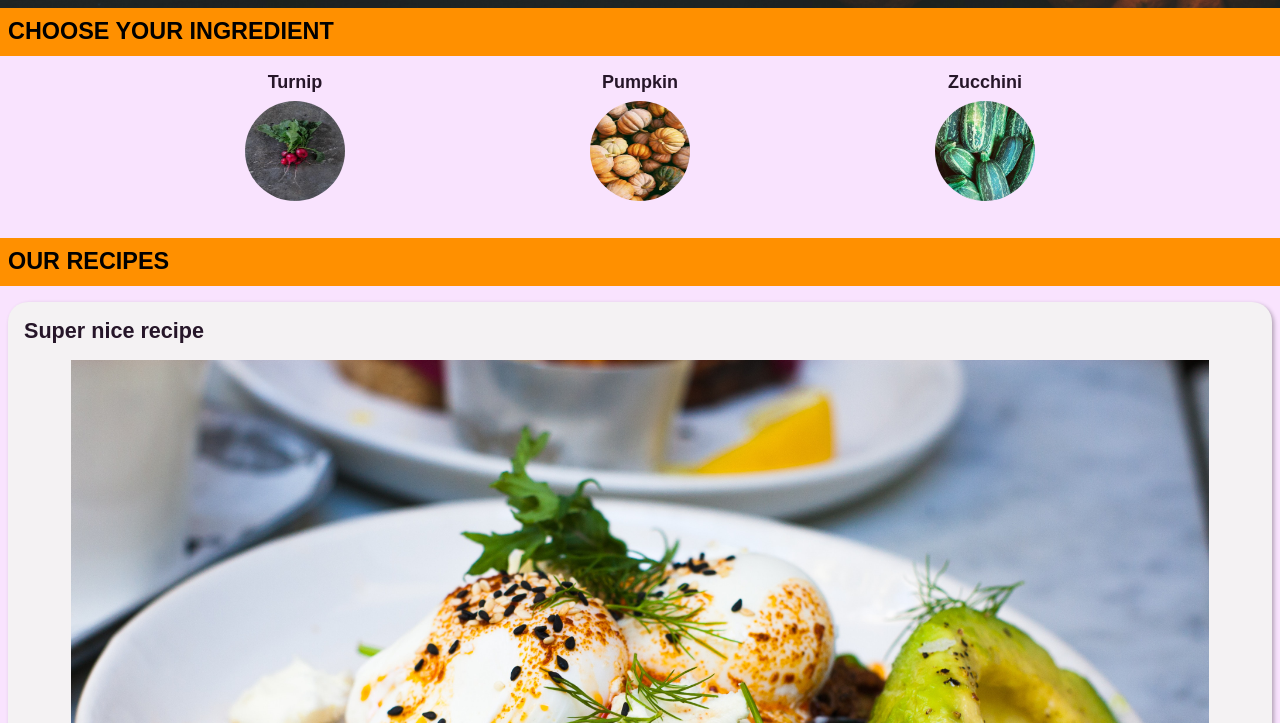
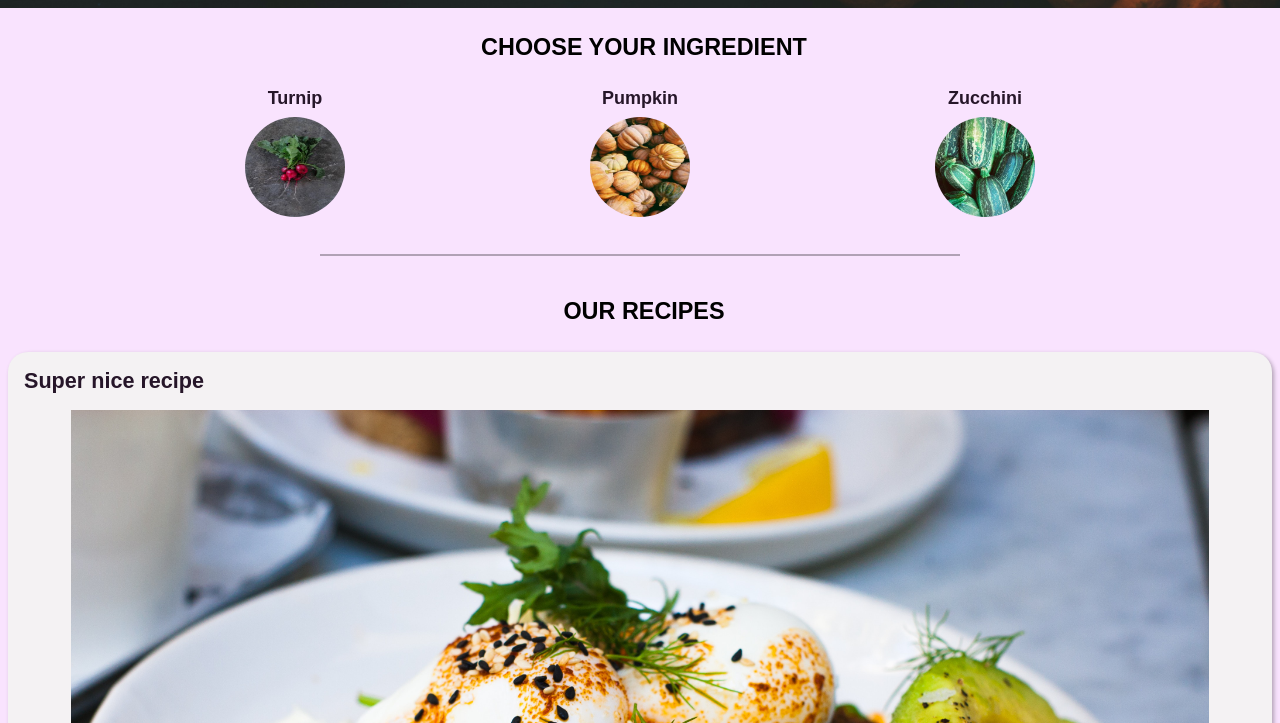
Before and after one commit to vladka-kl/lazy-autumn-recipes-project, a plain HTML site: page index.html in a window 1280 px wide. Shown: the part 145-868 px from the top of the page. Drawn offline with Linux system fonts and the light colour scheme.

Commit message:
DO NOT MERGEgit add .! Color changes

```diff
--- a/index.html
+++ b/index.html
@@ -59,6 +59,7 @@
             <li><a style="text-decoration: none;" href="#zucchini-recipes"><p class="ingredient-headline">Zucchini</p><img src="assets/thumb-edson-rosas-T78BW9onx-I-unsplash.jpeg" alt="Zucchini" class ="ingredient-pics"></a></li>
         </ul>
       </section>
+      <hr>
       <div class = "ingredient-title">OUR RECIPES</div>
       <section id="recipes">
 <!-- for later to make the Ingredient Selection work
--- a/resources/css/index.css
+++ b/resources/css/index.css
@@ -1,6 +1,6 @@
 :root {
   --primary-accent: #261629;
-  --secondary-accent: #ff9000;
+  --secondary-accent: #ffffff;
   --background-color: #f9e3fe;
   --card-background: #f4f2f3;
   --main-font: "Gothic A1", sans-serif;
@@ -35,6 +35,7 @@ body {
   justify-content: space-around;
   text-align: left;
   padding: 0 var(--lg-margin);
+  margin-bottom: var(--md-margin);
   background-image: url(/assets/teaser-image.jpeg);
   background-size: cover;
   background-position: bottom;
@@ -46,9 +47,9 @@ body {
 
 /*-----Ingredient Selection start here------*/
 .ingredient-title {
-  background-color: var(--secondary-accent);
+  background-color: var(--background-color);
   display: flex;
-  justify-content: left;
+  justify-content: center;
   align-items: center;
   font-size: var(--section-font-size);
   font-weight: bold;
```
